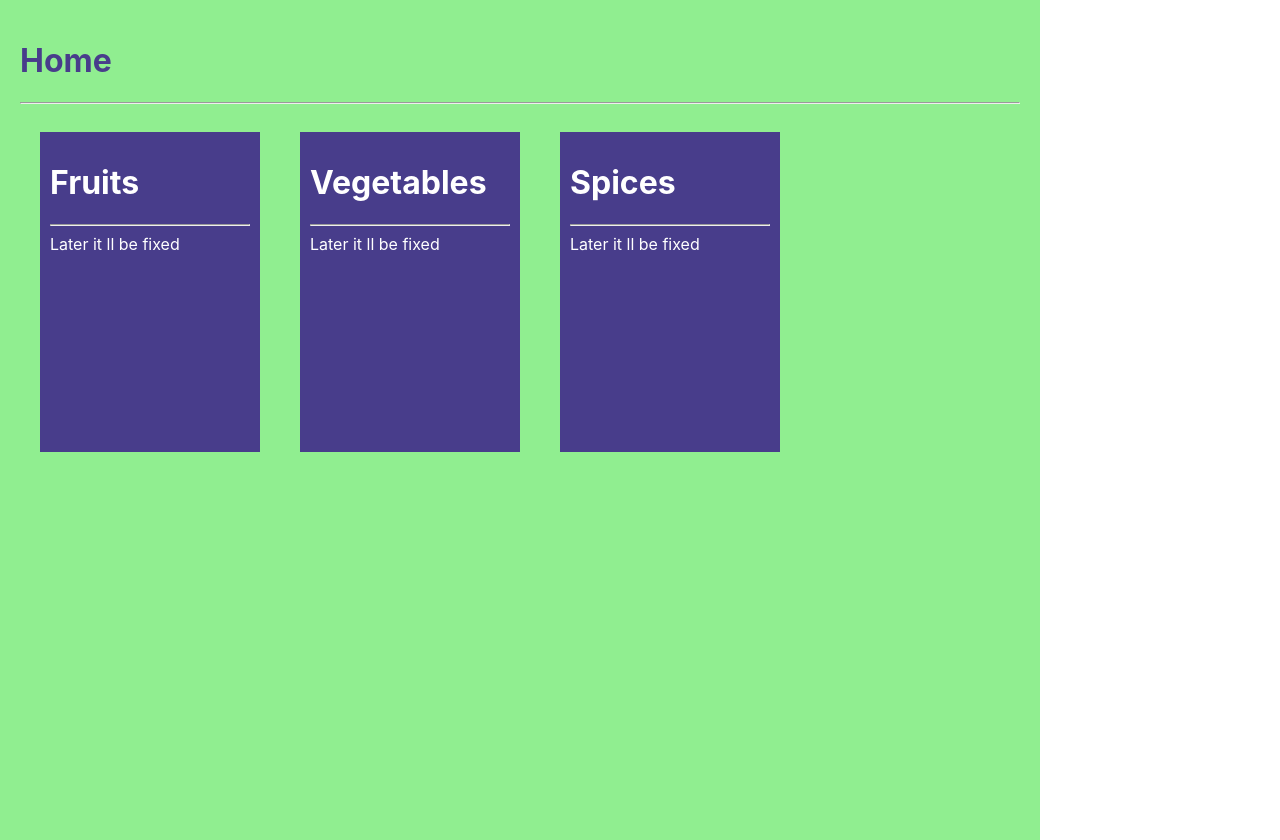
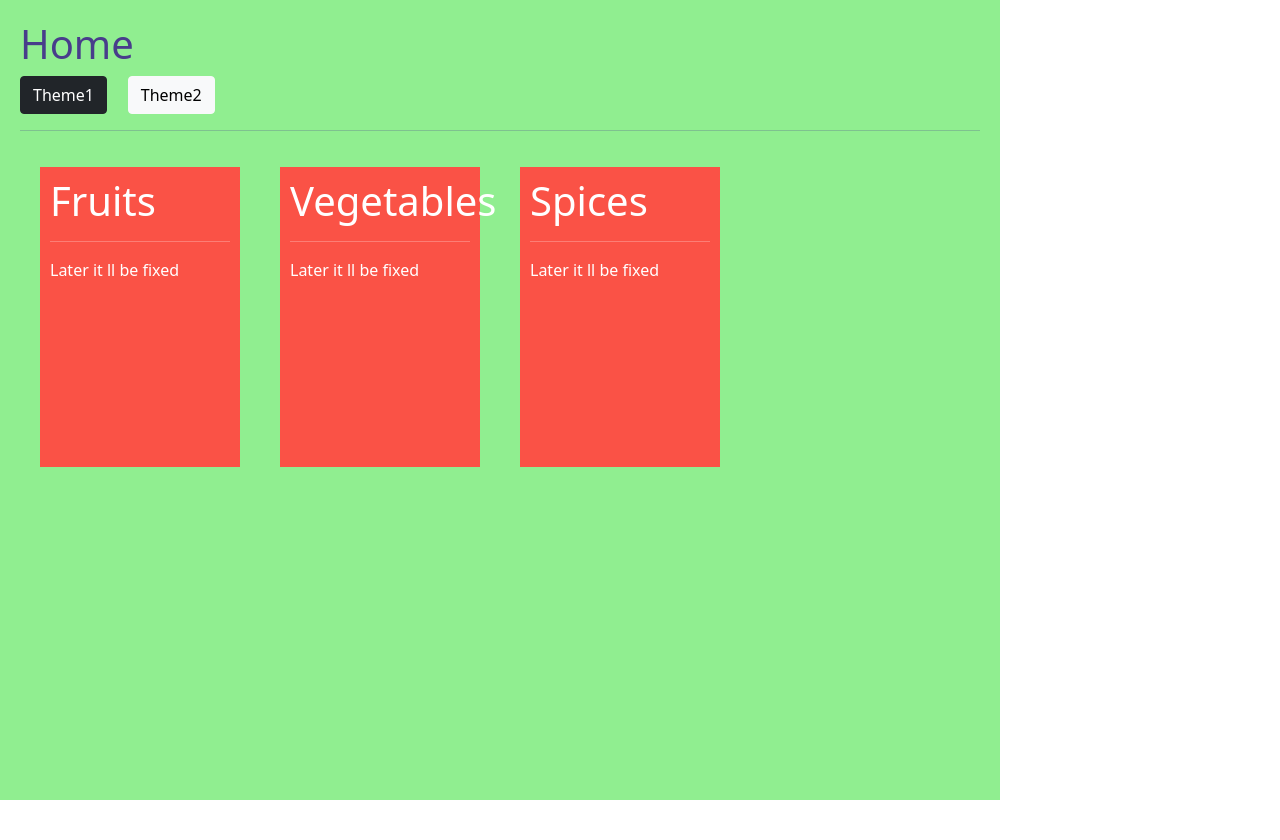
Before and after one commit to vinodh1988/first-react-spa, a React (Create React App) app: page / in a window 1280 px wide. After the commit the page ends 800 px from the top, so only its background shows below. Built offline with nearby package versions, Linux system fonts and the light colour scheme.

Commit message:
bootstrap-commit

```diff
--- a/package.json
+++ b/package.json
@@ -10,6 +10,7 @@
     "@types/node": "^12.20.37",
     "@types/react": "^17.0.35",
     "@types/react-dom": "^17.0.11",
+    "bootstrap": "^5.1.3",
     "react": "^17.0.2",
     "react-dom": "^17.0.2",
     "react-scripts": "4.0.3",
--- a/src/App.css
+++ b/src/App.css
@@ -6,7 +6,7 @@
   color: darkslateblue;
 }
 
-.box{
+.theme1{
   background-color: darkslateblue;
   border:gray;
   float: left;
@@ -16,3 +16,14 @@
   width: 200px;
   color: white;
 }
+
+.theme2{
+  background-color: rgb(250, 82, 70);
+  border:rgb(112, 45, 45);
+  float: left;
+  margin: 20px;
+  padding: 10px;
+  height: 300px;
+  width: 200px;
+  color: white;
+}
--- a/src/App.tsx
+++ b/src/App.tsx
@@ -8,14 +8,21 @@ import Box from './Box';
 const App =()=>{
 
 
-const [titles,setTitles]=useState(['Fruits','Vegetables','Spices'])
+const [titles]=useState(['Fruits','Vegetables','Spices'])
+const [theme,setTheme]=useState('theme2')
+const [btnColor1,setBtnColor1]=useState('btn btn-dark')
+const [btnColor2,setBtnColor2]=useState('btn btn-light')
 
     return(
       <div className="home">
+
               <h1>Home</h1>
+           <button className={btnColor1}>Theme1</button> &nbsp;&nbsp;&nbsp;&nbsp;
+           <button className={btnColor2}>Theme2</button>
+
               <hr/>
              {
-               titles.map((x,index)=><Box key={index} title={x} data="Later it ll be fixed"></Box>)
+               titles.map((x,index)=><Box key={index} theme={theme} title={x} data="Later it ll be fixed"></Box>)
              }
       </div>
     )
--- a/src/Box.tsx
+++ b/src/Box.tsx
@@ -3,12 +3,13 @@
 type boxitem={
     title:string;
     data:string;
+    theme:string;
 }
 
-const Box=({title,data}: boxitem)=>{
+const Box=({title,data,theme}: boxitem)=>{
     return(
-    <div className="box">
-        <h1>{title}</h1>
+    <div className={theme}>
+      <h1>{title}</h1>
         <hr/>
         {data}
     </div>
--- a/src/index.tsx
+++ b/src/index.tsx
@@ -2,6 +2,7 @@ import React from 'react';
 import ReactDOM from 'react-dom';
 import './index.css';
 import App from './App';
+import '../node_modules/bootstrap/dist/css/bootstrap.min.css'
 import reportWebVitals from './reportWebVitals';
 
 ReactDOM.render(
```
Also changed, not shown: 1 other file (tests, documents, lock files or other folders).
